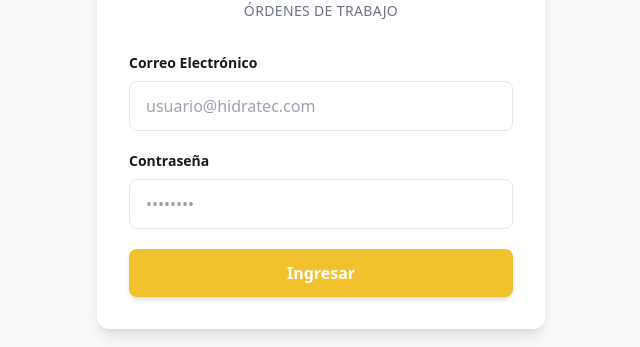
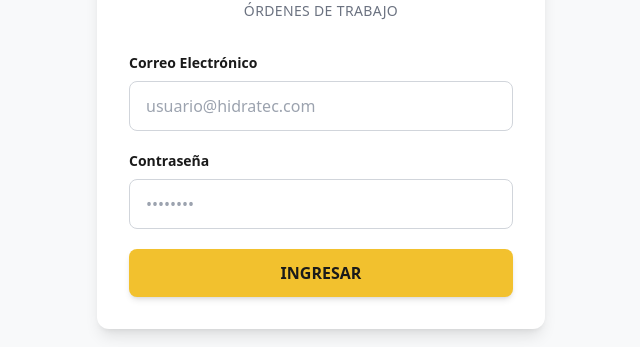
Before and after one commit to Berner2004/ordenes_frontend, a React (Vite) app: page /login in a window 1280 px wide. Shown: the part 325-672 px from the top of the page, without its empty margins (319-959 px from the left). Built offline with nearby package versions, Linux system fonts and the light colour scheme.

Commit message:
Correccion Backend

```diff
--- a/src/pages/login.jsx
+++ b/src/pages/login.jsx
@@ -10,18 +10,26 @@ export default function Login() {
 
     const handleLogin = async (e) => {
         e.preventDefault();
+        setError(''); // Limpiamos errores previos al intentar de nuevo
+
         try {
+            // El api.js automáticamente le agregará el "https://tu-url.onrender.com/api" al inicio
             const response = await api.post('/auth/login', { email, password });
+
+            // Guardamos las credenciales en la memoria del navegador
             localStorage.setItem('token', response.data.token);
             localStorage.setItem('usuario', JSON.stringify(response.data));
+            localStorage.setItem('rol', response.data.rol); // Añadido: Vital para el menú lateral
 
+            // Redirección inteligente según el rol
             if (response.data.rol === 'TALLER') {
                 navigate('/taller');
             } else {
                 navigate('/dashboard');
             }
         } catch (err) {
-            setError(err.response?.data?.error || 'Error al iniciar sesión');
+            console.error("Detalle del error:", err); // Te ayudará a ver el problema exacto en F12
+            setError(err.response?.data?.error || 'Error al conectar con el servidor. Verifica tus credenciales.');
         }
     };
 
@@ -31,20 +39,20 @@ export default function Login() {
 
                 {/* Contenedor del Logo */}
                 <div className="flex justify-center mb-6">
-                    {/* Reemplaza la ruta del src con la ubicación de tu logo. Ej: src="/hidratec-logo.png" si lo pones en la carpeta public */}
                     <img
                         src="/hidratec-logo.png"
                         alt="Logo HIDRATEC"
                         className="h-20 object-contain"
-                        onError={(e) => { e.target.src = 'https://via.placeholder.com/150x60?text=HIDRATEC'; }} // Placeholder por si falla la ruta
+                        onError={(e) => { e.target.src = 'https://via.placeholder.com/150x60?text=HIDRATEC'; }}
                     />
                 </div>
 
                 <h2 className="text-2xl font-black text-center text-hidratec-dark mb-1">ACCESO AL SISTEMA</h2>
                 <p className="text-center text-gray-500 mb-8 text-sm font-medium tracking-wide">ÓRDENES DE TRABAJO</p>
 
+                {/* Alerta de Error */}
                 {error && (
-                    <div className="bg-red-50 border-l-4 border-hidratec-secondary text-red-700 p-4 mb-6 rounded shadow-sm text-sm">
+                    <div className="bg-red-50 border-l-4 border-red-500 text-red-700 p-4 mb-6 rounded shadow-sm text-sm">
                         <p className="font-bold">Error de acceso</p>
                         <p>{error}</p>
                     </div>
@@ -55,7 +63,7 @@ export default function Login() {
                         <label className="block text-hidratec-dark text-sm font-bold mb-2">Correo Electrónico</label>
                         <input
                             type="email"
-                            className="w-full px-4 py-3 border border-hidratec-border rounded-lg focus:outline-none focus:ring-2 focus:ring-hidratec-primary focus:border-transparent transition-all"
+                            className="w-full px-4 py-3 border border-gray-300 rounded-lg focus:outline-none focus:ring-2 focus:ring-hidratec-primary focus:border-transparent transition-all"
                             value={email}
                             onChange={(e) => setEmail(e.target.value)}
                             placeholder="usuario@hidratec.com"
@@ -66,7 +74,7 @@ export default function Login() {
                         <label className="block text-hidratec-dark text-sm font-bold mb-2">Contraseña</label>
                         <input
                             type="password"
-                            className="w-full px-4 py-3 border border-hidratec-border rounded-lg focus:outline-none focus:ring-2 focus:ring-hidratec-primary focus:border-transparent transition-all"
+                            className="w-full px-4 py-3 border border-gray-300 rounded-lg focus:outline-none focus:ring-2 focus:ring-hidratec-primary focus:border-transparent transition-all"
                             value={password}
                             onChange={(e) => setPassword(e.target.value)}
                             placeholder="••••••••"
@@ -75,7 +83,7 @@ export default function Login() {
                     </div>
                     <button
                         type="submit"
-                        className="w-full bg-hidratec-primary text-white font-bold py-3 px-4 rounded-lg hover:bg-opacity-90 transition duration-300 shadow-md mt-4"
+                        className="w-full bg-hidratec-primary text-hidratec-dark font-black py-3 px-4 rounded-lg hover:bg-yellow-500 transition duration-300 shadow-md mt-4 uppercase"
                     >
                         Ingresar
                     </button>
--- a/src/services/api.js
+++ b/src/services/api.js
@@ -2,7 +2,7 @@ import axios from 'axios';
 
 const api = axios.create({
     // Copia y pega esta línea exactamente así:
-    baseURL: 'https://ordenes-backend-cy57.onrender.com/api'
+    baseURL: 'https://ordenes-backend-cy57.onrender.com'
 });
 
 api.interceptors.request.use((config) => {
```
